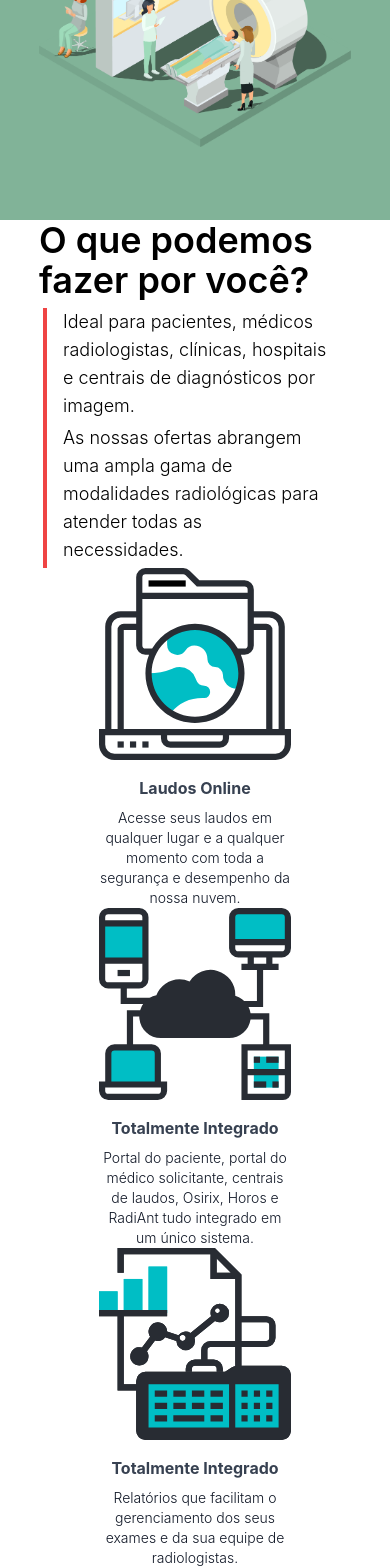
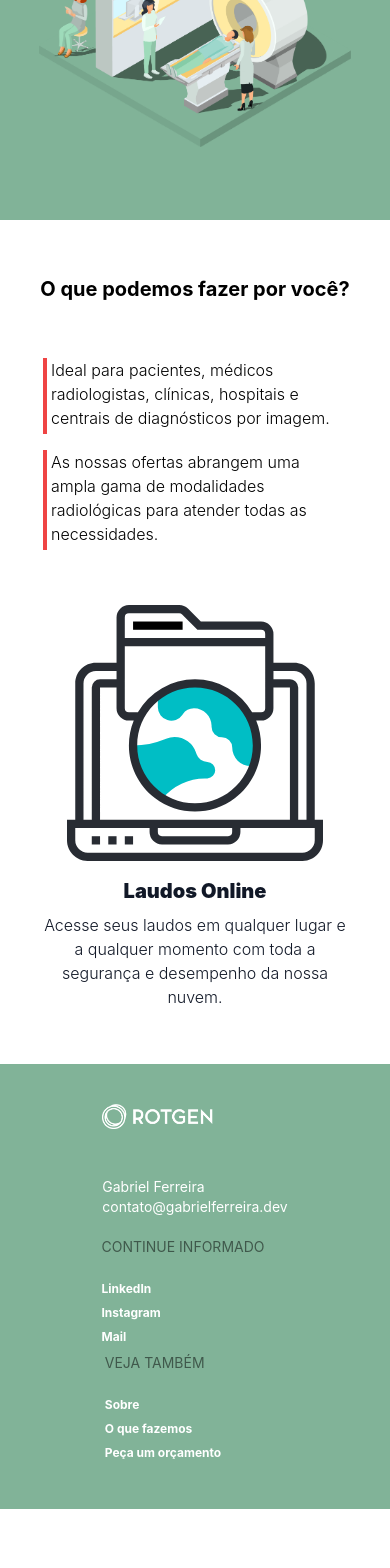
Before and after one commit to Davibarreto11/rotgen, a Next.js app: page / in a window 390 px wide. Shown: the part 1572-3140 px from the top of the page. After the commit the page ends 3081 px from the top, so only its background shows below. Built offline with nearby package versions, Linux system fonts and the light colour scheme.

Commit message:
fix: responsividade recorrigida, carrossel e iamges

```diff
--- a/src/components/About/index.tsx
+++ b/src/components/About/index.tsx
@@ -5,7 +5,7 @@ import Button from "../Button";
 
 const About: React.FC = () => {
   return (
-    <div className="w-full flex flex-col justify-evenly items-center md:justify-between md:flex-row">
+    <div className="w-full flex flex-col justify-evenly items-center md:justify-around md:flex-row">
       <div className="md:order-last w-full sm:w-[83.4%] md:w-[33.3%]">
         <Image
           className="object-center w-full"
--- /dev/null
+++ b/src/components/Carousel/index.tsx
@@ -0,0 +1,55 @@
+import ingration from "../../assets/integration.svg";
+import reports from "../../assets/reports.svg";
+import reportOnline from "../../assets/online_reports.svg";
+import Image from "next/image";
+
+export default function Carousel() {
+  return (
+    <>
+      <div className="w-full lg:w-[32%] 2xl:w-[28%] carousel-item flex flex-col items-center">
+        <Image
+          src={ingration}
+          alt="Tall slender porcelain bottle with natural clay textured body and cork stopper."
+          className="w-64 h-64 md:w-48 md:h-48 lg:w-54 lg:h-54 xl:w-56 xl:h-56 object-center object-cover"
+        />
+        <h3 className="mt-4 text-xl sm:text-lg md:text-3xl lg:text-2xl xl:text-3xl 2xl:text-3xl 3xl:text-4xl font-bold text-gray-900">
+          <strong>Laudos Online</strong>
+        </h3>
+        <p className="text-center mt-2 text-base sm:text-xl lg:text-xl xl:text-lg 2xl:text-xl 3xl:text-2xl font-light text-gray-900">
+          Acesse seus laudos em qualquer lugar e a qualquer momento com toda a
+          segurança e desempenho da nossa nuvem.
+        </p>
+      </div>
+
+      <div className="w-full lg:w-[32%] 2xl:w-[28%] carousel-item flex flex-col items-center justify-center">
+        <Image
+          src={reportOnline}
+          alt="Olive drab green insulated bottle with flared screw lid and flat top."
+          className="w-64 h-64 md:w-48 md:h-48 lg:w-54 lg:h-54 xl:w-56 xl:h-56 object-center object-cover"
+        />
+        <h3 className="mt-4 text-xl sm:text-lg md:text-3xl lg:text-2xl xl:text-3xl 2xl:text-3xl 3xl:text-4xl font-bold">
+          <strong>Totalmente Integrado</strong>
+        </h3>
+        <p className="text-center mt-2 text-base sm:text-xl lg:text-xl xl:text-lg 2xl:text-xl 3xl:text-2xl font-light text-gray-900">
+          Portal do paciente, portal do médico solicitante, centrais de laudos,
+          Osirix, Horos e RadiAnt tudo integrado em um único sistema.
+        </p>
+      </div>
+
+      <div className="w-full lg:w-[32%] 2xl:w-[28%] carousel-item flex flex-col items-center justify-center">
+        <Image
+          src={reports}
+          alt="Person using a pen to cross a task off a productivity paper card."
+          className="w-64 h-64 md:w-48 md:h-48 lg:w-54 lg:h-54 xl:w-56 xl:h-56 object-center object-cover"
+        />
+        <h3 className="mt-4 text-xl sm:text-lg md:text-3xl lg:text-2xl xl:text-3xl 2xl:text-3xl 3xl:text-4xl font-bold">
+          <strong>Totalmente Integrado</strong>
+        </h3>
+        <p className="text-center mt-2 text-base sm:text-xl lg:text-xl xl:text-lg 2xl:text-xl 3xl:text-2xl font-light text-gray-900">
+          Relatórios que facilitam o gerenciamento dos seus exames e da sua
+          equipe de radiologistas.
+        </p>
+      </div>
+    </>
+  );
+}
--- a/src/components/Footer/index.tsx
+++ b/src/components/Footer/index.tsx
@@ -7,39 +7,39 @@ import { Constants } from "../../config/constants";
 
 const Footer: React.FC = () => {
   return (
-    <div className="w-full flex flex-col items-center justify-evenly bg-[#81b398] pt-10 pb-10 pl-1/2 md:flex-row">
+    <div className="w-full flex flex-col items-center justify-around bg-[#81b398] pt-10 pb-10 pl-1/2 md:flex-row">
       <div className="flex flex-col jusify-center ">
         <div className="">
           <a href="#menu">
             <Image
-              className="object-center w-28 md:w-40 3xl:w-56 4xl:w-96"
+              className="object-center w-28 md:w-40 2xl:w-56"
               src={LogoWhite}
               alt="Doctors doing exam"
             />
           </a>
         </div>
-        <div className="text-white pt-12 text-sm sm:text-base md:text-sm lg:text-lg xl:text-xl 2xl:text-3xl 4xl:text-5xl">
+        <div className="text-white pt-12 text-sm sm:text-base md:text-sm lg:text-lg xl:text-xl 2xl:text-2xl">
           Gabriel Ferreira
         </div>
-        <div className="text-white text-sm sm:text-base md:text-base lg:text-lg xl:text-xl 2xl:text-3xl 4xl:text-5xl">
+        <div className="text-white text-sm sm:text-base md:text-base lg:text-lg xl:text-xl 2xl:text-2xl">
           contato@gabrielferreira.dev
         </div>
       </div>
       <div className="pr-6 sm:pr-12">
-        <p className="opacity-50 mb-6 text-sm 2xl:text-xl 4xl:text-5xl pt-5 md:pt-0">
+        <p className="opacity-50 mb-6 text-sm 2xl:text-xl pt-5 md:pt-0">
           CONTINUE INFORMADO
         </p>
-        <div className="pb-2 text-white font-bold text-xs sm:text-base md:text-sm lg:text-lg xl:text-xl 2xl:text-3xl 4xl:text-5xl">
+        <div className="pb-2 text-white font-bold text-xs sm:text-base md:text-sm lg:text-lg xl:text-xl 2xl:text-2xl">
           <a href={Constants.LINKEDIN} target="_blank" rel="noreferrer">
             LinkedIn
           </a>
         </div>
-        <div className="pb-2 text-white font-bold text-xs sm:text-base md:text-sm lg:text-lg xl:text-xl 2xl:text-3xl 4xl:text-5xl">
+        <div className="pb-2 text-white font-bold text-xs sm:text-base md:text-sm lg:text-lg xl:text-xl 2xl:text-2xl">
           <a href={Constants.INSTAGRAM} target="_blank" rel="noreferrer">
             Instagram
           </a>
         </div>
-        <div className="pb-2 text-white font-bold text-xs sm:text-base md:text-sm lg:text-lg xl:text-xl 2xl:text-3xl 4xl:text-5xl">
+        <div className="pb-2 text-white font-bold text-xs sm:text-base md:text-sm lg:text-lg xl:text-xl 2xl:text-2xl">
           <a
             href={`mailto:${Constants.EMAIL}`}
             target="_blank"
@@ -50,16 +50,14 @@ const Footer: React.FC = () => {
         </div>
       </div>
       <div className="pr-16 sm:pl-2 md:pl-0">
-        <p className="opacity-50 mb-6 text-sm 2xl:text-xl 4xl:text-5xl">
-          VEJA TAMBÉM
-        </p>
-        <div className="pb-2 text-white font-bold text-xs sm:text-sm md:text-sm lg:text-lg xl:text-xl 2xl:text-3xl 4xl:text-5xl">
+        <p className="opacity-50 mb-6 text-sm 2xl:text-xl">VEJA TAMBÉM</p>
+        <div className="pb-2 text-white font-bold text-xs sm:text-sm md:text-sm lg:text-lg xl:text-xl 2xl:text-2xl">
           <a href="#about">Sobre</a>
         </div>
-        <div className="pb-2 text-white font-bold text-xs sm:text-base md:text-sm lg:text-lg xl:text-xl 2xl:text-3xl 4xl:text-5xl">
+        <div className="pb-2 text-white font-bold text-xs sm:text-base md:text-sm lg:text-lg xl:text-xl 2xl:text-2xl">
           <a href="#responsabilities">O que fazemos</a>
         </div>
-        <div className="pb-2 text-white font-bold text-xs sm:text-base md:text-sm lg:text-lg xl:text-xl 2xl:text-3xl 4xl:text-5xl">
+        <div className="pb-2 text-white font-bold text-xs sm:text-base md:text-sm lg:text-lg xl:text-xl 2xl:text-2xl">
           <a href={`mailto:${Constants.EMAIL}`}>Peça um orçamento</a>
         </div>
       </div>
--- a/src/components/Freatures/index.tsx
+++ b/src/components/Freatures/index.tsx
@@ -1,94 +1,40 @@
-import ingration from "../../assets/integration.svg";
-import reports from "../../assets/reports.svg";
-import reportOnline from "../../assets/online_reports.svg";
-import Image from "next/image";
+import Carousel from "../Carousel";
 
 const Features: React.FC = () => {
   return (
     <div className="w-full flex flex-col justify-evenly items-center">
-      <div className="flex flex-col justify-center">
+      <div className="flex flex-col justify-center items-center sm:w-[83.4%] md:w-full">
         <span
           className="
-          text-4xl
-          mb-2
-          font-semibold
+          font-bold
+          text-xl
+          sm:text-xl
           md:text-3xl
-          lg:text-4xl
-          xl:text-5xl
-          2xl:text-6xl
-          3xl:text-6xl
-          4xl:text-7xl
-          5xl:text-9xl"
+          lg:text-3xl
+          xl:text-4xl
+          2xl:text-5xl
+          3xl:text-6xl"
         >
           O que podemos fazer por você?
         </span>
       </div>
-      <div className="flex flex-col items-center justify-evenly md:flex-row font-light">
-        <div className="sticky before:content-[''] before:absolute before:h-full before:w-1 5xl:before:w-2 before:bg-red-500 before:left-1">
-          <p className="font-light mx-6 mb-1 text-lg md:text-lg lg:text-xl xl:text-2xl 2xl:text-4xl 3xl:text-4xl 4xl:text-5xl 5xl:text-7xl">
+      <div className="flex flex-col items-center justify-evenly md:justify-around md:flex-row md:items-start font-light sm:w-[83.4%] space-y-4 md:space-y-0">
+        <div className="sticky before:content-[''] before:absolute before:h-full before:w-1 before:bg-red-500 before:left-1">
+          <p className="font-light mx-3 xl:mx-4 mb-1 text-base sm:text-xl lg:text-lg xl:text-xl 2xl:text-2xl 3xl:text-3xl">
             Ideal para pacientes, médicos radiologistas, clínicas, hospitais e
             centrais de diagnósticos por imagem.
           </p>
         </div>
         <div className="sticky before:content-[''] before:absolute before:h-full before:w-1 5xl:before:w-2 before:bg-red-500 before:left-1">
-          <p className="font-light mx-6 mb-1 text-lg md:text-lg lg:text-xl xl:text-2xl 2xl:text-4xl 3xl:text-4xl 4xl:text-5xl 5xl:text-7xl">
+          <p className="font-light mx-3 xl:mx-4 mb-1 text-base sm:text-xl lg:text-lg xl:text-xl 2xl:text-2xl 3xl:text-3xl">
             As nossas ofertas abrangem uma ampla gama de modalidades
             radiológicas para atender todas as necessidades.
           </p>
         </div>
       </div>
 
-      <div className="w-full mx-auto px-4 sm:py-12 sm:px-6 lg:px-8 flex flex-col md:flex-row justify-between items-center md:items-start">
-        <div className="group text-center flex flex-col items-center justify-center w-48 md:w-64 xl:w-72 2xl:w-96 3xl:w-1/4">
-          <div className="w-full aspect-w-1 aspect-h-1 rounded-lg overflow-hidden xl:aspect-w-8 xl:aspect-h-8 md:w-32 xl:w-44 2xl:w-64 3xl:w-1/2 5xl:w-4/5">
-            <Image
-              src={ingration}
-              alt="Tall slender porcelain bottle with natural clay textured body and cork stopper."
-              className="w-full h-full object-center object-cover group-hover:opacity-75"
-            />
-          </div>
-          <h3 className="mt-4 text-base sm:text-lg md:text-lg lg:text-xl xl:text-xl 2xl:text-4xl 3xl:text-4xl 5xl:text-7xl font-medium text-gray-700">
-            <strong>Laudos Online</strong>
-          </h3>
-          <p className="mt-2 text-sm sm:text-base md:text-base lg:text-lg xl:text-lg 2xl:text-4xl 3xl:text-3xl 5xl:text-6xl font-light text-gray-900">
-            Acesse seus laudos em qualquer lugar e a qualquer momento com toda a
-            segurança e desempenho da nossa nuvem.
-          </p>
-        </div>
-
-        <div className="group text-center flex flex-col items-center justify-center w-48 md:w-64 xl:w-72 2xl:w-96 3xl:w-1/4">
-          <div className="w-full aspect-w-1 aspect-h-1 rounded-lg overflow-hidden xl:aspect-w-8 xl:aspect-h-8 md:w-32 xl:w-44 2xl:w-64 3xl:w-1/2 5xl:w-4/5">
-            <Image
-              src={reportOnline}
-              alt="Olive drab green insulated bottle with flared screw lid and flat top."
-              className="w-full h-full object-center object-cover group-hover:opacity-75"
-            />
-          </div>
-          <h3 className="mt-4 text-base sm:text-lg md:text-lg lg:text-xl xl:text-xl 2xl:text-4xl 5xl:text-7xl font-medium text-gray-700">
-            <strong>Totalmente Integrado</strong>
-          </h3>
-          <p className="mt-2 text-sm sm:text-base md:text-base lg:text-lg xl:text-lg 2xl:text-4xl 3xl:text-3xl 5xl:text-6xl font-light text-gray-900">
-            Portal do paciente, portal do médico solicitante, centrais de
-            laudos, Osirix, Horos e RadiAnt tudo integrado em um único sistema.
-          </p>
-        </div>
-
-        <div className="group text-center flex flex-col items-center justify-center w-48 md:w-64 xl:w-72 2xl:w-96 3xl:w-1/4">
-          <div className="w-full aspect-w-1 aspect-h-1 rounded-lg overflow-hidden xl:aspect-w-8 xl:aspect-h-8 md:w-32 xl:w-44 2xl:w-64 3xl:w-1/2 5xl:w-4/5">
-            <Image
-              src={reports}
-              alt="Person using a pen to cross a task off a productivity paper card."
-              className="w-full object-center object-cover group-hover:opacity-75"
-            />
-          </div>
-          <h3 className="mt-4 text-base sm:text-lg md:text-lg lg:text-xl xl:text-xl 2xl:text-4xl 5xl:text-7xl font-medium text-gray-700">
-            <strong>Totalmente Integrado</strong>
-          </h3>
-          <p className="mt-2 text-sm sm:text-base md:text-base lg:text-lg xl:text-lg 2xl:text-4xl 3xl:text-3xl 5xl:text-6xl font-light text-gray-900">
-            Relatórios que facilitam o gerenciamento dos seus exames e da sua
-            equipe de radiologistas.
-          </p>
-        </div>
+      <div className="w-full sm:w-[83.4%] md:w-full carousel carousel-center lg:max-w-full max-w-md rounded-box flex lg:justify-around items-start">
+        <Carousel />
       </div>
     </div>
   );
--- a/src/pages/index.tsx
+++ b/src/pages/index.tsx
@@ -3,6 +3,7 @@ import NavBar from "@/components/NavBar";
 import Responsabilities from "@/components/Responsabilities";
 import Section from "@/components/Section";
 import Freatures from "@/components/Freatures";
+import Footer from "@/components/Footer";
 
 export default function Home() {
   return (
@@ -17,6 +18,7 @@ export default function Home() {
       <Section level="contacts">
         <Freatures />
       </Section>
+      <Footer />
     </main>
   );
 }
--- a/src/styles/globals.css
+++ b/src/styles/globals.css
@@ -18,11 +18,13 @@
 
 body {
   margin: 0;
-  font-family: -apple-system, BlinkMacSystemFont, 'Segoe UI', 'Roboto', 'Oxygen',
-    'Ubuntu', 'Cantarell', 'Fira Sans', 'Droid Sans', 'Helvetica Neue',
+  font-family: -apple-system, BlinkMacSystemFont, "Segoe UI", "Roboto", "Oxygen",
+    "Ubuntu", "Cantarell", "Fira Sans", "Droid Sans", "Helvetica Neue",
     sans-serif;
   -webkit-font-smoothing: antialiased;
   -moz-osx-font-smoothing: grayscale;
+  background-color: #fff;
+  color: black;
 }
 
 @layer utilities {
--- a/tailwind.config.ts
+++ b/tailwind.config.ts
@@ -22,6 +22,6 @@ const config: Config = {
       "4xl": "2050px",
     },
   },
-  plugins: [],
+  plugins: [require("daisyui")],
 };
 export default config;
```
Also changed, not shown: package.json (+5 -4 lines), src/components/Responsabilities/index.tsx (+12 -12 lines), 1 other file (tests, documents, lock files or other folders).
